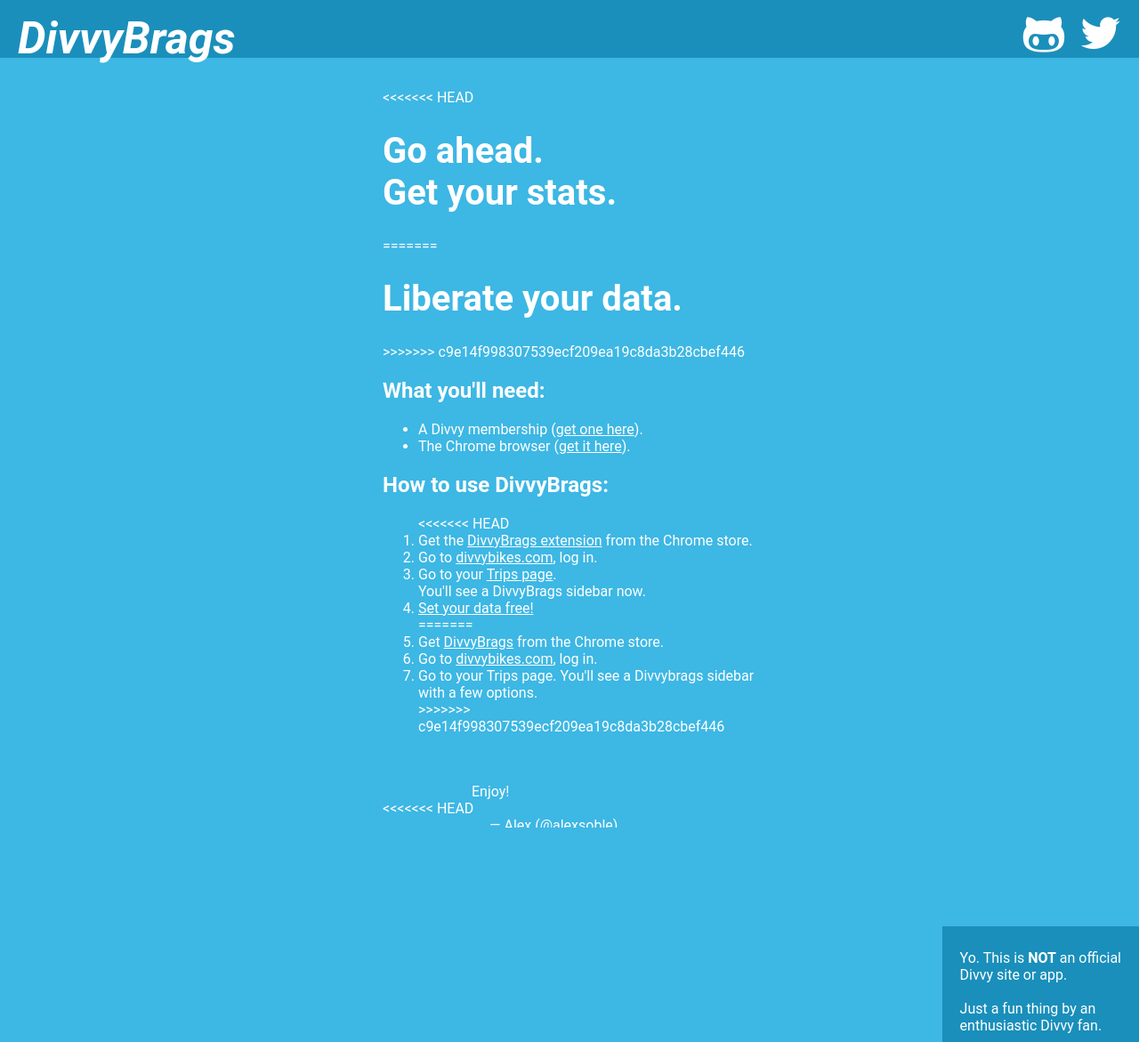
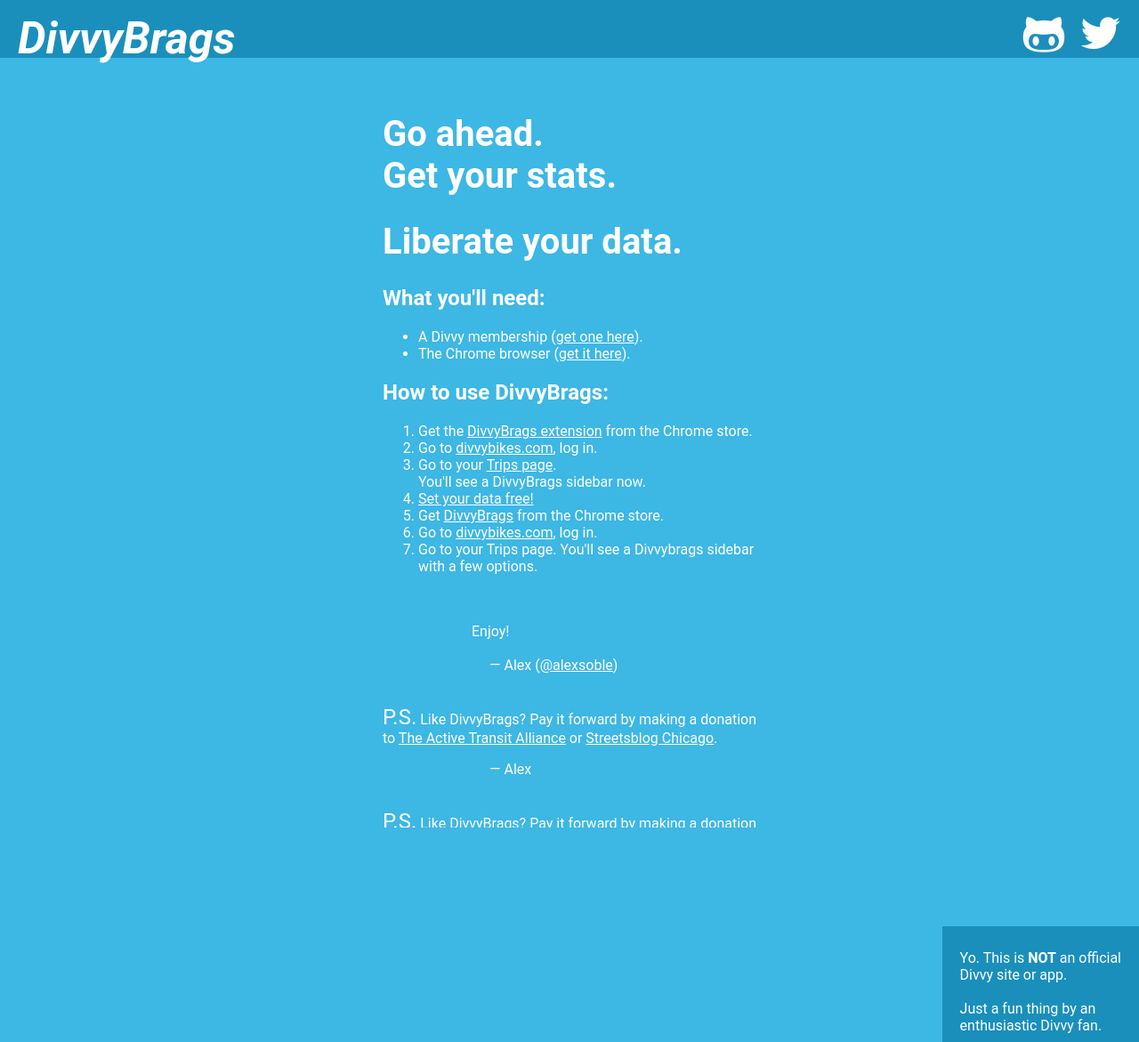
Before and after one commit to alexsoble/divvybrags-static, a Jekyll site: the page built from index.html, in a window 1280 px wide. Shown: the whole page at 89% size. Built offline with Jekyll 4.4.1, drawn with Linux system fonts in a browser that asks for light colours; nearby versions of some CDN libraries.

Commit message:
Merge cleanup

```diff
--- a/index.html
+++ b/index.html
@@ -4,12 +4,9 @@
 ---
 
 <div class="box">
-<<<<<<< HEAD
   <h1>Go ahead.<br/>
     Get your stats.</h1>
-=======
   <h1>Liberate your data.</h1>
->>>>>>> c9e14f998307539ecf209ea19c8da3b28cbef446
   <h2>What you'll need:</h2>
   <ul>
     <li>A Divvy membership (<a href="https://divvybikes.com/membership">get one here</a>).</li>
@@ -17,28 +14,22 @@
   </ul>
   <h2>How to use DivvyBrags:</h2>
   <ol>
-<<<<<<< HEAD
     <li>Get the <a href="https://chrome.google.com/webstore/detail/divvybrags/obpfmeilmeicjimgkpekfgmaoelbbfpf">DivvyBrags extension</a> from the Chrome store.</li>
     <li>Go to <a href="https://divvybikes.com/">divvybikes.com</a>, log in.</li>
     <li>Go to your <a href="https://divvybikes.com/account/trips">Trips page</a>. <br/>You'll see a DivvyBrags sidebar now.</li>
     <li><a href="/examples">Set your data free!</a></li>
-=======
     <li>Get <a href="https://chrome.google.com/webstore/detail/divvybrags/obpfmeilmeicjimgkpekfgmaoelbbfpf">DivvyBrags</a> from the Chrome store.</li>
     <li>Go to <a href="https://divvybikes.com/">divvybikes.com</a>, log in.</li>
     <li>Go to your Trips page. You'll see a Divvybrags sidebar with a few options.</li>
->>>>>>> c9e14f998307539ecf209ea19c8da3b28cbef446
   </ol>
   <br/><br/>
   <span style="margin-left: 100px;">Enjoy!</span>
   <br/>
-<<<<<<< HEAD
   <br/>
   <span style="margin-left: 120px;">&mdash; Alex (<a href="https://twitter.com/alexsoble">@alexsoble</a>)</span>
   <br/><br/>
   <p><span class="bigger-text">P.S.</span> Like DivvyBrags? Pay it forward by making a donation to <a href="https://www.activetrans.org/donate">The Active Transit Alliance</a> or <a href="http://chi.streetsblog.org/2013/12/19/donate-to-streetsblog-chicago-for-a-chance-to-win-a-sleek-new-lock/">Streetsblog Chicago</a>.</p>
-=======
   <span style="margin-left: 120px;">&mdash; Alex</span>
   <br/><br/>
   <p><span class="bigger-text">P.S.</span> Like DivvyBrags? Pay it forward by making a donation to <a href="https://www.activetrans.org/donate">The Active Transit Alliance</a> or <a href="http://chi.streetsblog.org/">Streetsblog Chicago</a>.</p>
->>>>>>> c9e14f998307539ecf209ea19c8da3b28cbef446
 </div>
```
Also changed, not shown: 1 other file.
